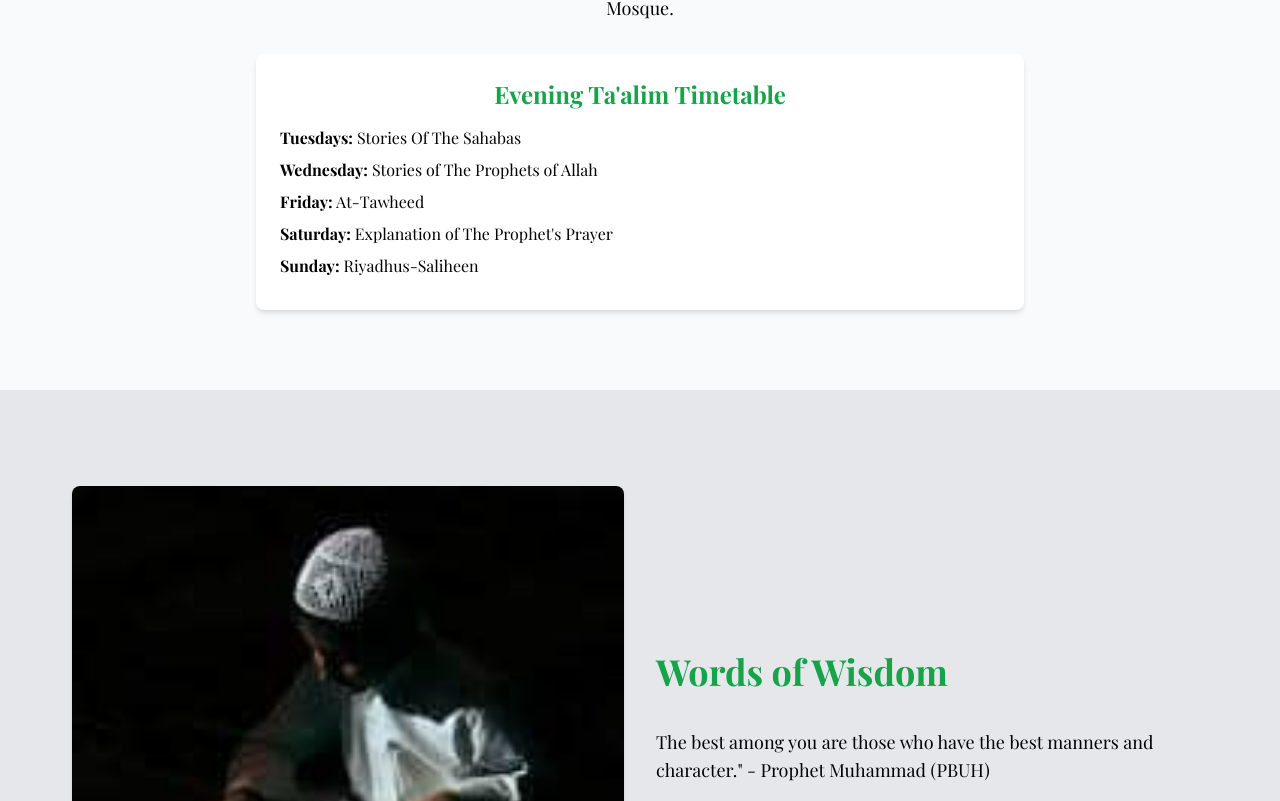
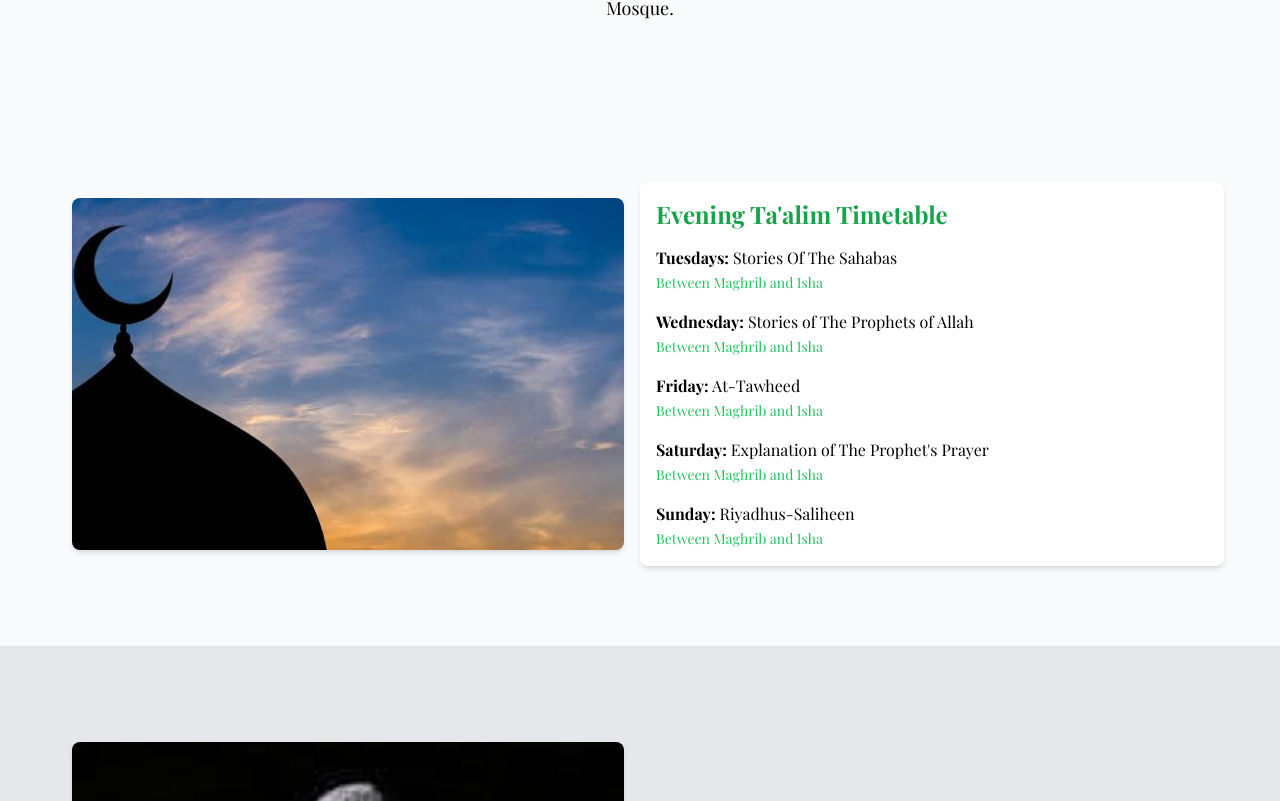
Before and after one commit to Mustaphayinka/bureau-islamic-education, a React (Create React App) app in the folder frontend/: page /ikoyi-central-mosque in a window 1280 px wide. Shown: the part 659-1460 px from the top of the page. Built offline with nearby package versions, Linux system fonts and the light colour scheme.

Commit message:
routine changes

```diff
--- a/frontend/src/components/ContactInformation.js
+++ b/frontend/src/components/ContactInformation.js
@@ -7,8 +7,8 @@ const ContactInformation = () => {
         <h2 className="text-2xl md:text-4xl font-bold mb-6 md:mb-12 text-green-600">Contact Information</h2>
         <div className="bg-white p-6 md:p-8 rounded-lg shadow-md">
           <div className="flex flex-col space-y-8 md:space-y-0 md:flex-row md:justify-between">
-            <div className="w-full md:w-1/3 flex items-start">
-              <div className="bg-green-500 text-white p-2 rounded-full mr-4">
+            <div className="w-full md:w-1/3 flex items-start space-x-2">
+              <div className="bg-green-500 text-white p-2 rounded-full">
                 <i className="fas fa-phone-alt fa-lg"></i>
               </div>
               <div>
@@ -16,23 +16,23 @@ const ContactInformation = () => {
                 <p className="text-gray-700 mt-2 text-sm md:text-base">+2347049216166 (Whatsapp/calls)</p>
               </div>
             </div>
-            <div className="w-full md:w-1/3 flex items-start">
-              <div className="bg-green-500 text-white p-2 rounded-full mr-4">
+            <div className="w-full md:w-1/3 flex items-start space-x-2">
+              <div className="bg-green-500 text-white p-2 rounded-full">
                 <i className="fas fa-envelope fa-lg"></i>
               </div>
               <div>
                 <h3 className="text-lg font-semibold">Write To Us</h3>
-                <p className="text-gray-700 mt-2 text-sm md:text-base">bureauforislamiceducation@gmail.com</p>
-                <p className="text-gray-700 mt-2 text-sm md:text-base">ikoyicentralmosque@gmail.com</p>
+                <p className="text-gray-700 mt-2 text-sm md:text-base break-words">bureauforislamiceducation@gmail.com</p>
+                <p className="text-gray-700 mt-2 text-sm md:text-base break-words">ikoyicentralmosque@gmail.com</p>
               </div>
             </div>
-            <div className="w-full md:w-1/3 flex items-start">
-              <div className="bg-green-500 text-white p-2 rounded-full mr-4">
+            <div className="w-full md:w-1/3 flex items-start space-x-2">
+              <div className="bg-green-500 text-white p-2 rounded-full">
                 <i className="fas fa-share-alt fa-lg"></i>
               </div>
               <div>
                 <h3 className="text-lg font-semibold">Follow Us</h3>
-                <div className="flex flex-wrap mt-2 space-x-2 md:space-x-4">
+                <div className="flex flex-wrap mt-2 space-x-2">
                   <a href="https://www.facebook.com/bfieikoyilagos?mibextid=ZbWKwL" target="_blank" rel="noopener noreferrer">
                     <i className="fab fa-facebook fa-lg" style={{ color: '#1877F2' }}></i>
                   </a>
--- /dev/null
+++ b/frontend/src/components/EveningTable.js
@@ -0,0 +1,39 @@
+import React from 'react';
+import image11 from '../assets/bfie11.jpeg'; // Adjust the path as needed
+
+const EveningTable = () => {
+  const timetable = [
+    { day: 'Tuesdays', topic: 'Stories Of The Sahabas' },
+    { day: 'Wednesday', topic: 'Stories of The Prophets of Allah' },
+    { day: 'Friday', topic: 'At-Tawheed' },
+    { day: 'Saturday', topic: 'Explanation of The Prophet\'s Prayer' },
+    { day: 'Sunday', topic: 'Riyadhus-Saliheen' },
+  ];
+
+  return (
+    <section className="w-screen py-10 md:py-20 bg-gray-50">
+      <div className="container mx-auto px-4">
+        <div className="flex flex-col md:flex-row items-center md:items-stretch">
+          <div className="md:w-1/2 p-4 flex">
+            <img src={image11} alt="Evening Ta'alim" className="rounded-lg shadow-md w-full object-cover" style={{ maxHeight: '100%' }} />
+          </div>
+          <div className="md:w-1/2 p-4 bg-white rounded-lg shadow-md flex items-center">
+            <div>
+              <h3 className="text-xl md:text-2xl font-bold mb-4 text-green-600">Evening Ta'alim Timetable</h3>
+              <ul className="text-left space-y-4">
+                {timetable.map((item, index) => (
+                  <li key={index} className="mb-4">
+                    <span className="font-semibold">{item.day}:</span> {item.topic} <br />
+                    <span className="text-sm text-green-500">Between Maghrib and Isha</span> {/* Changed color */}
+                  </li>
+                ))}
+              </ul>
+            </div>
+          </div>
+        </div>
+      </div>
+    </section>
+  );
+};
+
+export default EveningTable;
--- a/frontend/src/components/EventsAndAnnouncements.js
+++ b/frontend/src/components/EventsAndAnnouncements.js
@@ -1,31 +1,13 @@
 import React from 'react';
 
 const EventsAndAnnouncements = () => {
-  const timetable = [
-    { day: 'Tuesdays', topic: 'Stories Of The Sahabas' },
-    { day: 'Wednesday', topic: 'Stories of The Prophets of Allah' },
-    { day: 'Friday', topic: 'At-Tawheed' },
-    { day: 'Saturday', topic: 'Explanation of The Prophet\'s Prayer' },
-    { day: 'Sunday', topic: 'Riyadhus-Saliheen' },
-  ];
-
   return (
     <section className="w-screen py-10 md:py-20 text-center bg-gray-50">
       <div className="container mx-auto px-4">
         <h2 className="text-2xl md:text-4xl font-bold mb-6 md:mb-12 text-green-600">Events and Announcements</h2>
-        <p className="text-base md:text-lg leading-relaxed max-w-3xl mx-auto mb-8">
+        <p className="text-base md:text-lg leading-relaxed max-w-3xl mx-auto">
           Stay tuned for upcoming events and important announcements related to the Ikoyi Central Mosque.
         </p>
-        <div className="max-w-3xl mx-auto bg-white p-6 rounded-lg shadow-md">
-          <h3 className="text-xl md:text-2xl font-bold mb-4 text-green-600">Evening Ta'alim Timetable</h3>
-          <ul className="text-left">
-            {timetable.map((item, index) => (
-              <li key={index} className="mb-2">
-                <span className="font-semibold">{item.day}:</span> {item.topic}
-              </li>
-            ))}
-          </ul>
-        </div>
       </div>
     </section>
   );
--- a/frontend/src/components/WordsOfWisdom.js
+++ b/frontend/src/components/WordsOfWisdom.js
@@ -10,7 +10,7 @@ const WordsOfWisdom = () => {
         </div>
         <div className="md:w-1/2 p-4 relative overflow-hidden">
           <h2 className="text-2xl md:text-4xl font-bold mb-6 md:mb-12 text-green-600">Words of Wisdom</h2>
-          <div className="text-base md:text-lg leading-relaxed text-center md:text-left max-w-3xl mx-auto md:mx-0 animate-scroll whitespace-normal">
+          <div className="text-base md:text-lg leading-relaxed text-center md:text-left max-w-3xl mx-auto md:mx-0 animate-scroll whitespace-normal mt-4">
             <p>
               The best among you are those who have the best manners and character." - Prophet Muhammad (PBUH)
             </p>
@@ -28,10 +28,10 @@ const WordsOfWisdom = () => {
 
         @keyframes scrollText {
           0% {
-            transform: translateY(100%);
+            transform: translateY(50%);
           }
           100% {
-            transform: translateY(-100%);
+            transform: translateY(-50%);
           }
         }
 
--- a/frontend/src/pages/IkoyiCentralMosque/IkoyiCentralMosque.js
+++ b/frontend/src/pages/IkoyiCentralMosque/IkoyiCentralMosque.js
@@ -2,6 +2,7 @@ import React from 'react';
 import MosqueHeader from '../../components/MosqueHeader';
 import MosqueWelcomeSection from '../../components/MosqueWelcomeSection';
 import EventsAndAnnouncements from '../../components/EventsAndAnnouncements';
+import EveningTable from  '../../components/EveningTable';
 import WordsOfWisdom from '../../components/WordsOfWisdom';
 import ServicesOffered from '../../components/ServicesOffered';
 import ContactInformation from '../../components/ContactInformation';
@@ -15,6 +16,7 @@ const IkoyiCentralMosque = () => {
         <MosqueWelcomeSection />
 
         <EventsAndAnnouncements />
+        <EveningTable />
 
         <WordsOfWisdom />
 
```
